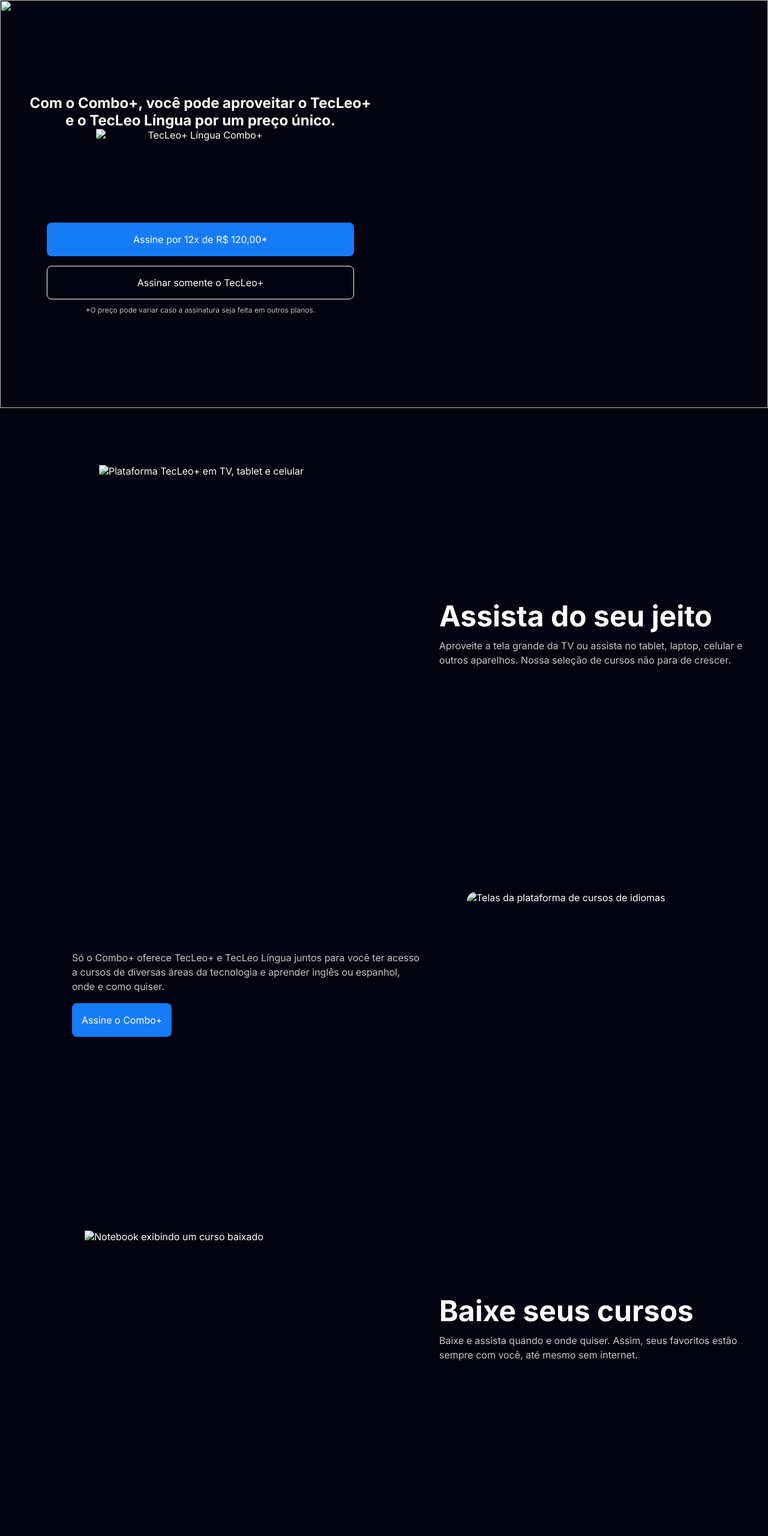
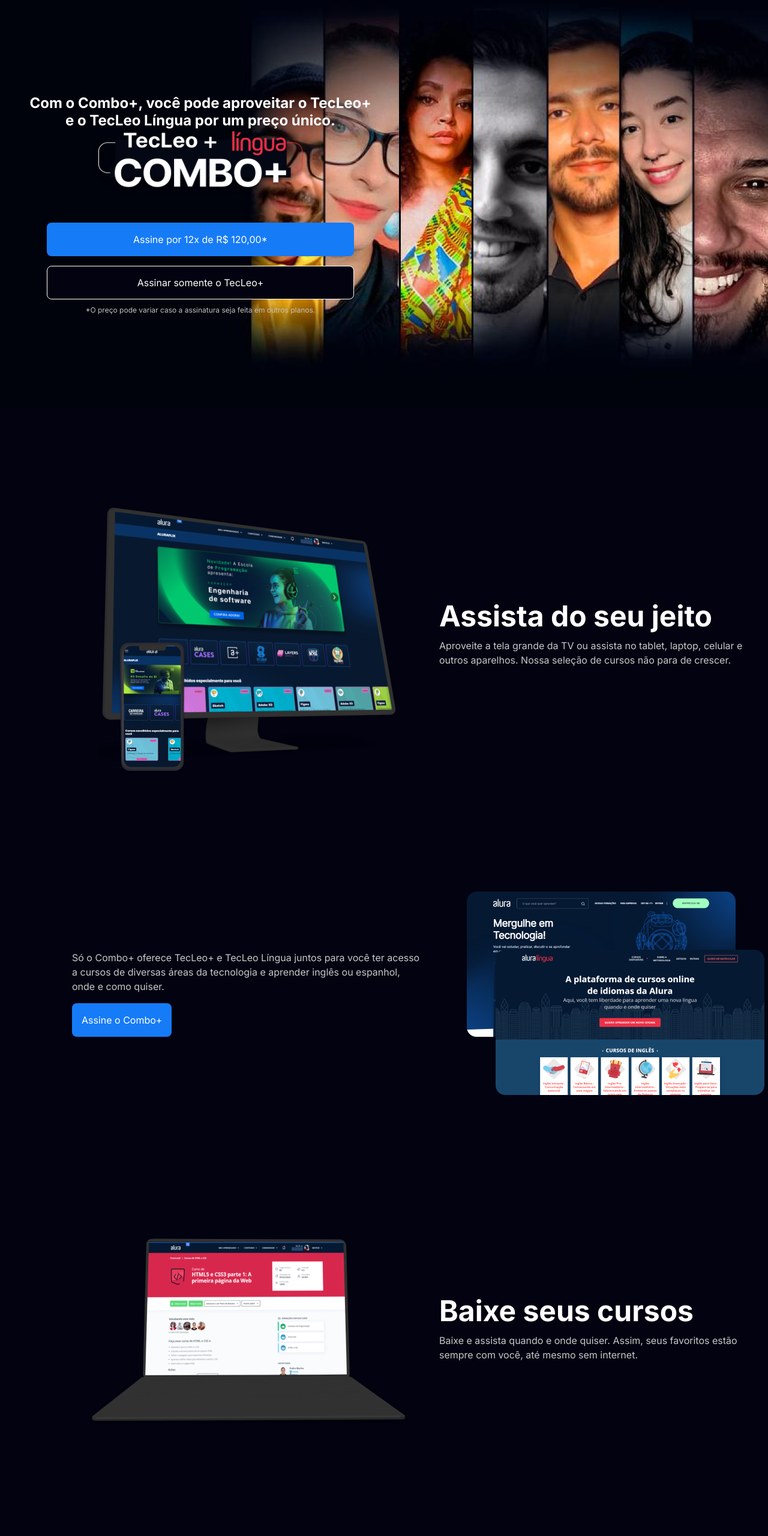
Before and after one commit to mmaciel1/figma, a plain HTML site: page index.html in a window 1280 px wide. Shown: the top 2560 px of the page at 60% size. Drawn offline with Linux system fonts and the light colour scheme.

Commit message:
Update index.html

```diff
--- a/index.html
+++ b/index.html
@@ -11,11 +11,11 @@
 <main>
 
     <section class="pagina-1">
-        <img src="imagens/Background.png" alt="" class="fundo-pagina1">
+        <img src="Background.png" alt="" class="fundo-pagina1">
 
         <div class="conteudo-cima">
             <h1>Com o Combo+, você pode aproveitar o TecLeo+ e o TecLeo Língua por um preço único.</h1>
-            <img src="imagens/Combo.png" alt="TecLeo+ Língua Combo+" class="combo-pagina1" width="348" height="104">
+            <img src="Combo.png" alt="TecLeo+ Língua Combo+" class="combo-pagina1" width="348" height="104">
 
             <div class="topo-botoes">
                 <button type="button" class="botao botao-azul">Assine por 12x de R$ 120,00*</button>
@@ -27,7 +27,7 @@
     </section>
 
     <section class="meio meio-um">
-        <img src="imagens/Plataformas.png" alt="Plataforma TecLeo+ em TV, tablet e celular" class="meio-img" width="498" height="560" loading="lazy">
+        <img src="Plataformas.png" alt="Plataforma TecLeo+ em TV, tablet e celular" class="meio-img" width="498" height="560" loading="lazy">
         <div class="meio-texto">
             <h2>Assista do seu jeito</h2>
             <p>Aproveite a tela grande da TV ou assista no tablet, laptop, celular e outros aparelhos. Nossa seleção de cursos não para de crescer.</p>
@@ -35,7 +35,7 @@
     </section>
 
     <section class="meio meio-dois">
-        <img src="imagens/Telas.png" alt="Telas da plataforma de cursos de idiomas" class="meio-img" width="496" height="339" loading="lazy">
+        <img src="Telas.png" alt="Telas da plataforma de cursos de idiomas" class="meio-img" width="496" height="339" loading="lazy">
         <div class="meio-texto">
             <p>Só o Combo+ oferece TecLeo+ e TecLeo Língua juntos para você ter acesso a cursos de diversas áreas da tecnologia e aprender inglês ou espanhol, onde e como quiser.</p>
             <button type="button" class="botao botao-azul">Assine o Combo+</button>
@@ -43,7 +43,7 @@
     </section>
 
     <section class="meio meio-tres">
-        <img src="imagens/Notebook.png" alt="Notebook exibindo um curso baixado" class="meio-img" width="547" height="324" loading="lazy">
+        <img src="Notebook.png" alt="Notebook exibindo um curso baixado" class="meio-img" width="547" height="324" loading="lazy">
         <div class="meio-texto">
             <h2>Baixe seus cursos</h2>
             <p>Baixe e assista quando e onde quiser. Assim, seus favoritos estão sempre com você, até mesmo sem internet.</p>
@@ -54,15 +54,15 @@
         <h2>Disponível nos seus dispositivos favoritos</h2>
 
         <figure class="aparelho">
-            <img src="imagens/tv.png" alt="" loading="lazy">
+            <img src="tv.png" alt="" loading="lazy">
             <figcaption>TV</figcaption>
         </figure>
         <figure class="aparelho">
-            <img src="imagens/computador.png" alt="" loading="lazy">
+            <img src="computador.png" alt="" loading="lazy">
             <figcaption>Computadores</figcaption>
         </figure>
         <figure class="aparelho">
-            <img src="imagens/celular.png" alt="" loading="lazy">
+            <img src="celular.png" alt="" loading="lazy">
             <figcaption>Celulares e tablets</figcaption>
         </figure>
     </section>
```
